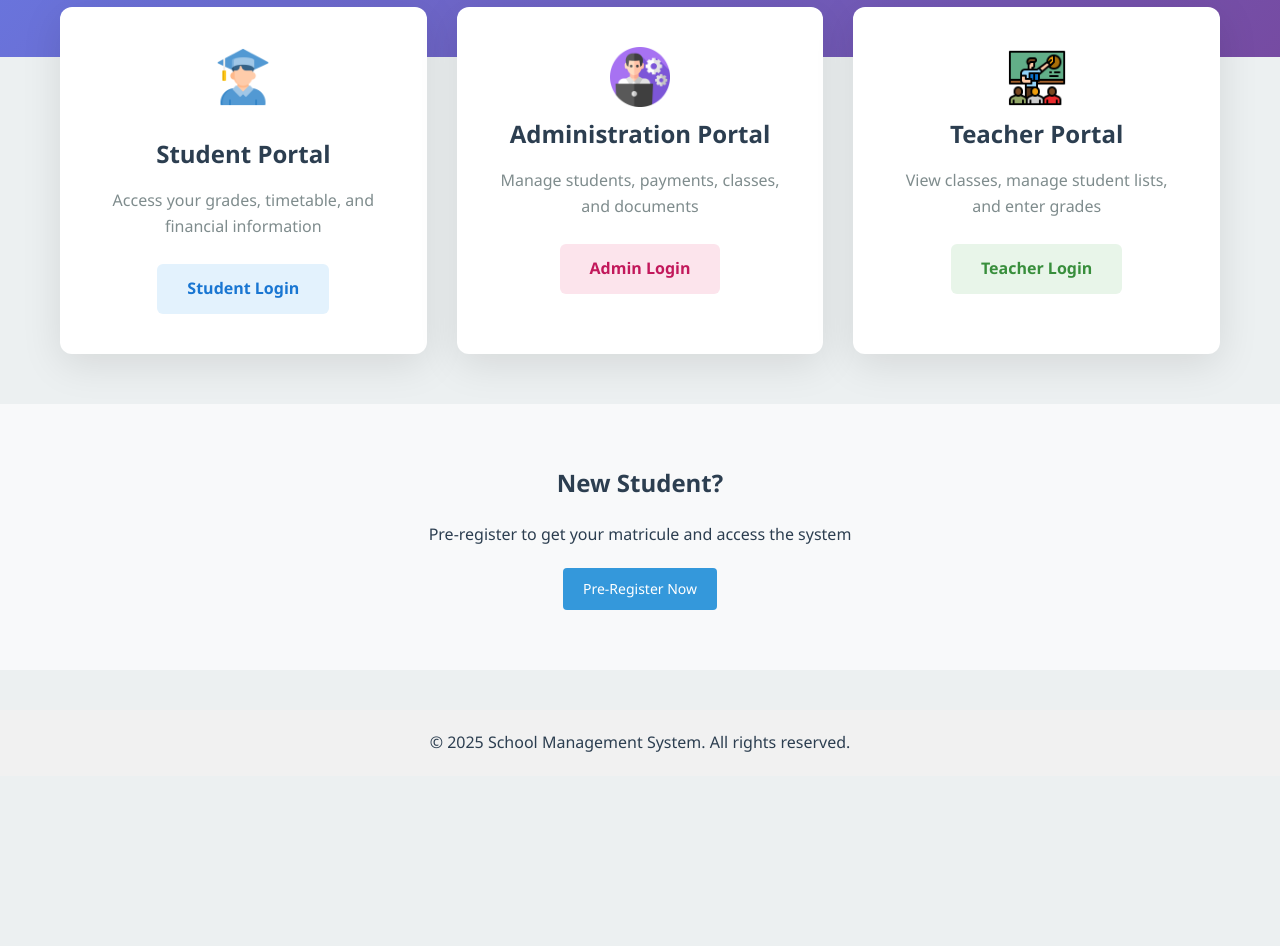
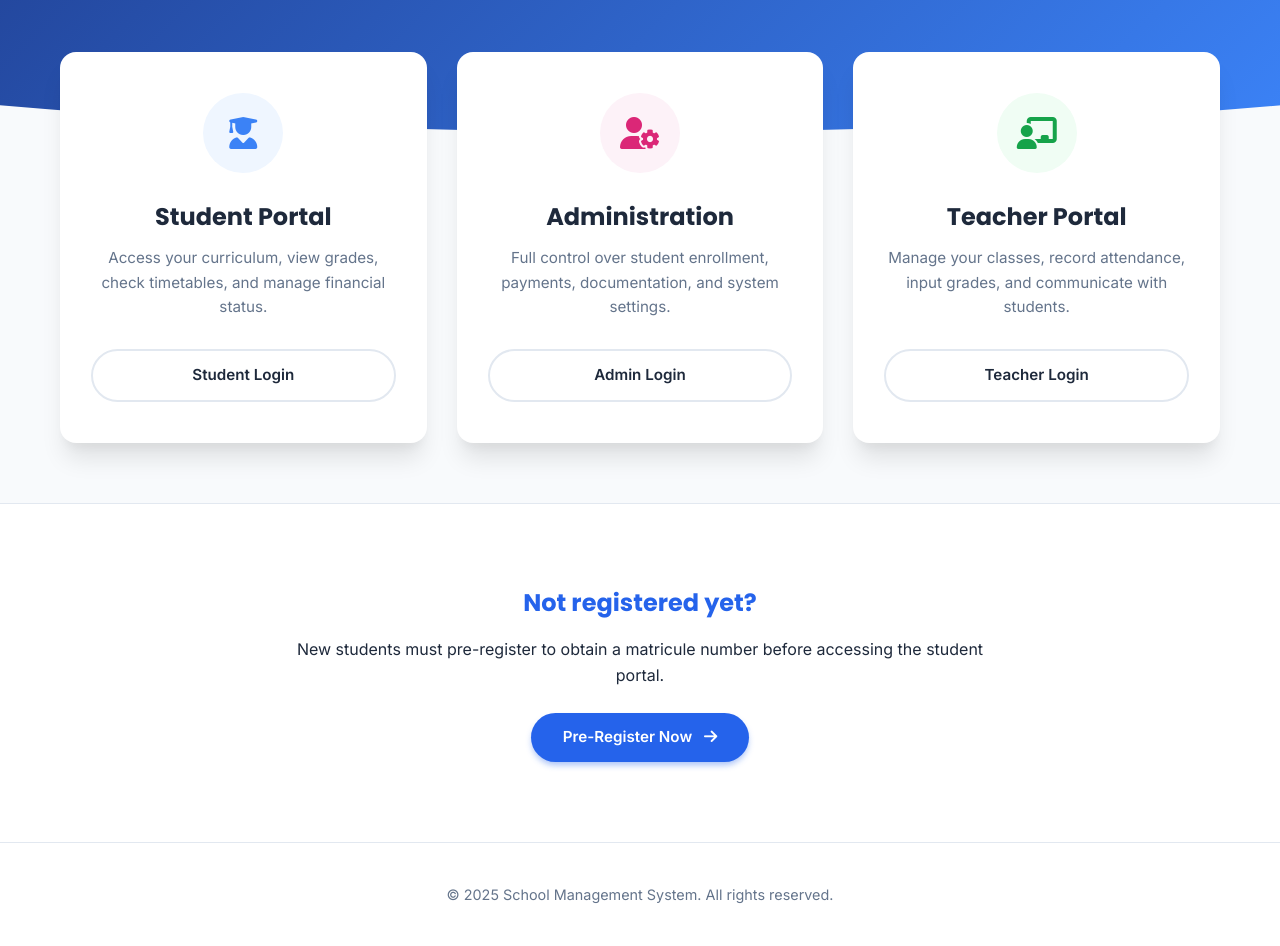
Before and after one commit to simsbm/Projet_AppliClientServeur, a plain HTML site: page frontend/index.html in a window 1280 px wide. Shown: the part 336-1282 px from the top of the page. Before the commit the page ends 1112 px from the top, so only its background shows below. Drawn offline with Linux system fonts and the light colour scheme.

Commit message:
update the index page

```diff
--- a/frontend/index.html
+++ b/frontend/index.html
@@ -4,140 +4,264 @@
     <meta charset="UTF-8">
     <meta name="viewport" content="width=device-width, initial-scale=1.0">
     <title>School Management System</title>
-    <link rel="icon" type="image/png" href="../backend/assets/logo-copie.png">
-    <link rel="stylesheet" href="assets/css/common.css">
+
+    <link href="https://fonts.googleapis.com/css2?family=Inter:wght@400;500;600&family=Poppins:wght@600;700&display=swap" rel="stylesheet">
+
+    <link rel="stylesheet" href="https://cdnjs.cloudflare.com/ajax/libs/font-awesome/6.4.0/css/all.min.css">
+
     <style>
+        /* CSS Variables for consistent theming */
+        :root {
+            --primary-color: #2563eb;       /* Modern Royal Blue */
+            --primary-dark: #1e40af;        /* Darker Blue for hover */
+            --secondary-bg: #f8fafc;        /* Very light gray/blue background */
+            --text-dark: #1e293b;           /* Slate color (softer than pure black) */
+            --text-light: #64748b;          /* Muted text */
+            --white: #ffffff;
+            --shadow-sm: 0 4px 6px -1px rgba(0, 0, 0, 0.1);
+            --shadow-lg: 0 20px 25px -5px rgba(0, 0, 0, 0.1), 0 10px 10px -5px rgba(0, 0, 0, 0.04);
+            --radius: 16px;
+        }
+
+        /* Reset & Base Styles */
+        * {
+            margin: 0;
+            padding: 0;
+            box-sizing: border-box;
+        }
+
+        body {
+            font-family: 'Inter', sans-serif;
+            background-color: var(--secondary-bg);
+            color: var(--text-dark);
+            line-height: 1.6;
+        }
+
+        h1, h2, h3 {
+            font-family: 'Poppins', sans-serif;
+            color: var(--text-dark);
+        }
+
+        a {
+            text-decoration: none;
+        }
+
+        /* Hero Section */
         .hero {
-            background: linear-gradient(135deg, #667eea 0%, #764ba2 100%);
-            color: white;
+            background: linear-gradient(135deg, #1e3a8a 0%, #3b82f6 100%);
+            color: var(--white);
+            padding: 100px 20px 140px; /* Extra bottom padding for overlap effect */
+            text-align: center;
+            position: relative;
+            clip-path: ellipse(150% 100% at 50% 0%); /* Creates a subtle curve at bottom */
+        }
+
+        .hero-logo-icon {
+            font-size: 60px;
+            margin-bottom: 20px;
+            color: rgba(255,255,255,0.9);
+        }
+
+        .hero h1 {
+            font-size: 3rem;
+            margin-bottom: 15px;
+            color: var(--white);
+            letter-spacing: -0.5px;
+        }
+
+        .hero p {
+            font-size: 1.1rem;
+            opacity: 0.9;
+            max-width: 600px;
+            margin: 0 auto;
+        }
+
+        /* Portals Section */
+        .portals {
+            max-width: 1200px;
+            margin: -80px auto 60px; /* Negative margin pulls it up into the hero */
+            padding: 0 20px;
+            position: relative;
+            z-index: 10;
+        }
+
+        .portal-grid {
+            display: grid;
+            grid-template-columns: repeat(auto-fit, minmax(320px, 1fr));
+            gap: 30px;
+        }
+
+        .portal-card {
+            background: var(--white);
+            border-radius: var(--radius);
+            padding: 40px 30px;
+            text-align: center;
+            box-shadow: var(--shadow-lg);
+            transition: all 0.3s ease;
+            border: 1px solid rgba(255,255,255,0.5);
+            display: flex;
+            flex-direction: column;
+            align-items: center;
+        }
+
+        .portal-card:hover {
+            transform: translateY(-5px);
+            box-shadow: 0 25px 50px -12px rgba(37, 99, 235, 0.25); /* Blue glow on hover */
+        }
+
+        .icon-circle {
+            width: 80px;
+            height: 80px;
+            border-radius: 50%;
+            display: flex;
+            align-items: center;
+            justify-content: center;
+            font-size: 32px;
+            margin-bottom: 25px;
+        }
+
+        /* Specific Styling for Icons */
+        .icon-student { background: #eff6ff; color: #3b82f6; }
+        .icon-admin { background: #fdf2f8; color: #db2777; }
+        .icon-teacher { background: #f0fdf4; color: #16a34a; }
+
+        .portal-card h2 {
+            font-size: 1.5rem;
+            margin-bottom: 10px;
+        }
+
+        .portal-card p {
+            color: var(--text-light);
+            margin-bottom: 30px;
+            font-size: 0.95rem;
+            flex-grow: 1; /* Pushes button to bottom aligned */
+        }
+
+        /* Modern Buttons */
+        .btn {
+            display: inline-block;
+            padding: 12px 32px;
+            border-radius: 50px;
+            font-weight: 600;
+            transition: all 0.2s;
+            font-size: 0.95rem;
+            cursor: pointer;
+            border: none;
+        }
+
+        .btn-outline {
+            border: 2px solid #e2e8f0;
+            background: transparent;
+            color: var(--text-dark);
+            width: 100%;
+        }
+
+        .btn-outline:hover {
+            border-color: var(--primary-color);
+            color: var(--primary-color);
+            background: #eff6ff;
+        }
+
+        /* Registration Section */
+        .register-section {
+            background: var(--white);
             padding: 80px 20px;
             text-align: center;
+            border-top: 1px solid #e2e8f0;
         }
-        .hero h1 {
-            font-size: 48px;
-            margin-bottom: 20px;
+
+        .register-box {
+            max-width: 700px;
+            margin: 0 auto;
         }
-        .hero p {
-            font-size: 18px;
-            opacity: 0.9;
-        }
-        .portals {
-            max-width: 1200px;
-            margin: -50px auto 50px;
-            padding: 0 20px;
-        }
-        .portal-grid {
-            display: grid;
-            grid-template-columns: repeat(auto-fit, minmax(300px, 1fr));
-            gap: 30px;
-        }
-        .portal-card {
-            background: white;
-            border-radius: 12px;
-            padding: 40px;
-            text-align: center;
-            box-shadow: 0 10px 40px rgba(0,0,0,0.1);
-            transition: transform 0.3s;
-        }
-        .portal-card:hover {
-            transform: translateY(-10px);
-        }
-        .portal-icon {
-            font-size: 64px;
-            margin-bottom: 20px;
-        }
-        .portal-card h2 {
+
+        .register-section h2 {
             color: var(--primary-color);
             margin-bottom: 15px;
         }
-        .portal-card p {
-            color: #7f8c8d;
-            margin-bottom: 25px;
+
+        .btn-primary {
+            background-color: var(--primary-color);
+            color: white;
+            margin-top: 25px;
+            box-shadow: 0 4px 6px -1px rgba(37, 99, 235, 0.4);
         }
-        .portal-link {
-            display: inline-block;
-            padding: 12px 30px;
-            border-radius: 6px;
-            text-decoration: none;
-            font-weight: 600;
-            transition: all 0.3s;
+
+        .btn-primary:hover {
+            background-color: var(--primary-dark);
+            transform: translateY(-2px);
         }
-        .student-link {
-            background: #e3f2fd;
-            color: #1976d2;
+
+        /* Footer */
+        footer {
+            text-align: center;
+            padding: 40px 20px;
+            background-color: var(--white);
+            color: var(--text-light);
+            font-size: 0.9rem;
+            border-top: 1px solid #e2e8f0;
         }
-        .student-link:hover {
-            background: #1976d2;
-            color: white;
-        }
-        .admin-link {
-            background: #fce4ec;
-            color: #c2185b;
-        }
-        .admin-link:hover {
-            background: #c2185b;
-            color: white;
-        }
-        .teacher-link {
-            background: #e8f5e9;
-            color: #388e3c;
-        }
-        .teacher-link:hover {
-            background: #388e3c;
-            color: white;
-        }
-        .register-section {
-            background: #f8f9fa;
-            padding: 60px 20px;
-            text-align: center;
-        }
-        .register-section h2 {
-            color: var(--primary-color);
-            margin-bottom: 20px;
+
+        /* Mobile Responsive Tweaks */
+        @media (max-width: 768px) {
+            .hero h1 { font-size: 2.2rem; }
+            .hero { padding-bottom: 80px; clip-path: none; }
+            .portals { margin-top: -40px; }
         }
     </style>
 </head>
 <body>
-    <div class="hero">
-        <img src="./assets/logo.png" width="auto" height="100px" alt="School Logo">
+
+    <header class="hero">
+        <i class="fas fa-school hero-logo-icon"></i>
         <h1>School Management System</h1>
-        <p>Comprehensive education management platform</p>
-    </div>
+        <p>A comprehensive, secure, and user-friendly platform for modern education management.</p>
+    </header>
 
-    <div class="portals">
+    <main class="portals">
         <div class="portal-grid">
+
             <div class="portal-card">
-                <img class="portal-icon" src="./assets/graduating-student.png" alt="Student Icon" width="60px" height="60px">
+                <div class="icon-circle icon-student">
+                    <i class="fas fa-user-graduate"></i>
+                </div>
                 <h2>Student Portal</h2>
-                <p>Access your grades, timetable, and financial information</p>
-                <a href="student/login.html" class="portal-link student-link">Student Login</a>
+                <p>Access your curriculum, view grades, check timetables, and manage financial status.</p>
+                <a href="student/login.html" class="btn btn-outline">Student Login</a>
             </div>
 
             <div class="portal-card">
-              <img src="./assets/software-engineer.png" width="60px" height="60px" alt="">
-                <h2>Administration Portal</h2>
-                <p>Manage students, payments, classes, and documents</p>
-                <a href="admin/login.html" class="portal-link admin-link">Admin Login</a>
+                <div class="icon-circle icon-admin">
+                    <i class="fas fa-user-cog"></i>
+                </div>
+                <h2>Administration</h2>
+                <p>Full control over student enrollment, payments, documentation, and system settings.</p>
+                <a href="admin/login.html" class="btn btn-outline">Admin Login</a>
             </div>
 
             <div class="portal-card">
-                <img src="./assets/training.png" alt="" width="60px" height="60px">
+                <div class="icon-circle icon-teacher">
+                    <i class="fas fa-chalkboard-teacher"></i>
+                </div>
                 <h2>Teacher Portal</h2>
-                <p>View classes, manage student lists, and enter grades</p>
-                <a href="teacher/login.html" class="portal-link teacher-link">Teacher Login</a>
+                <p>Manage your classes, record attendance, input grades, and communicate with students.</p>
+                <a href="teacher/login.html" class="btn btn-outline">Teacher Login</a>
             </div>
+
         </div>
-    </div>
+    </main>
 
-    <div class="register-section">
-        <h2>New Student?</h2>
-        <p>Pre-register to get your matricule and access the system</p>
-        <a href="register.html" class="btn btn-primary" style="margin-top: 20px;">Pre-Register Now</a>
-    </div>
-    <div>
-        <footer style="text-align: center; padding: 20px; background-color: #f1f1f1; margin-top: 40px;">
-            <p>&copy; 2025 School Management System. All rights reserved.</p>
-        </footer>
-    </div>
+    <section class="register-section">
+        <div class="register-box">
+            <h2>Not registered yet?</h2>
+            <p>New students must pre-register to obtain a matricule number before accessing the student portal.</p>
+            <a href="register.html" class="btn btn-primary">Pre-Register Now <i class="fas fa-arrow-right" style="margin-left: 8px;"></i></a>
+        </div>
+    </section>
+
+    <footer>
+        <p>&copy; 2025 School Management System. All rights reserved.</p>
+    </footer>
+
 </body>
 </html>
```
